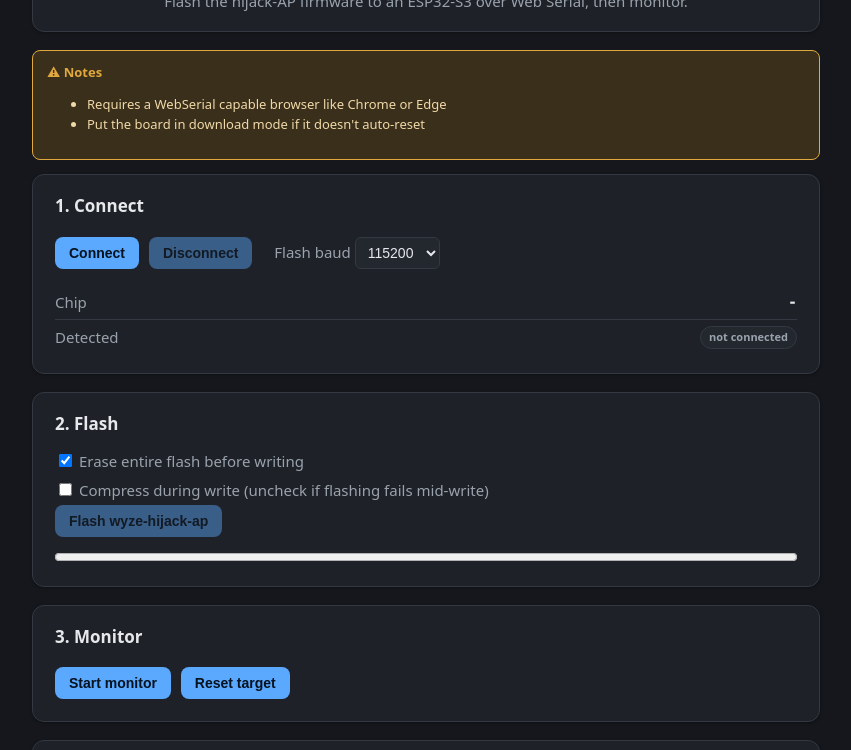
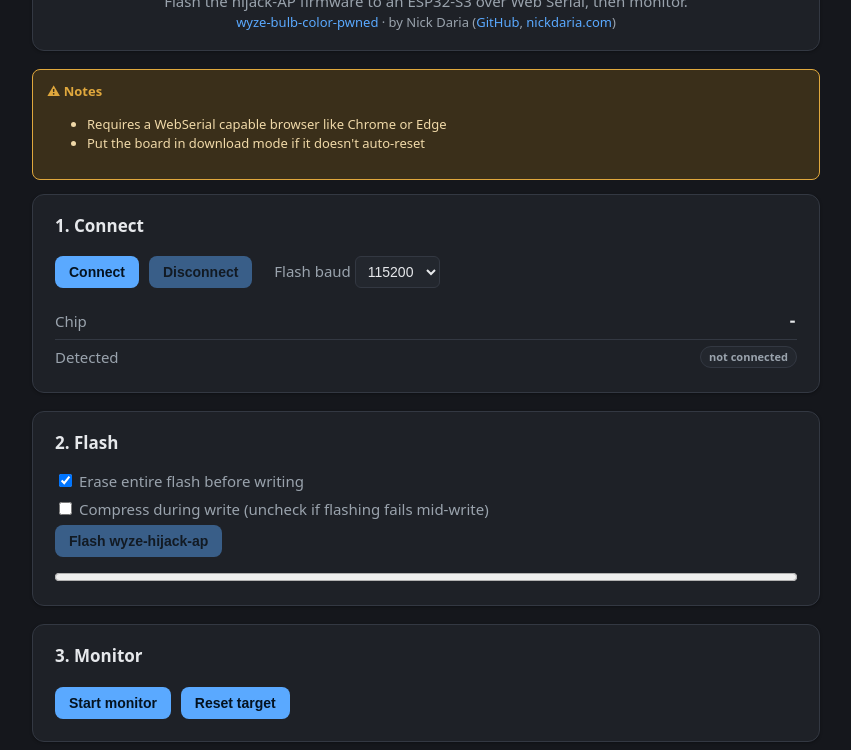
Before and after one commit to nickdaria/wyze-bulb-color-pwned, a plain HTML site: page src/webflasher/index.html in a window 1280 px wide. Shown: the part 96-846 px from the top of the page, without its empty margins (214-1065 px from the left). Drawn offline with Linux system fonts and the light colour scheme.

```diff
--- a/src/webflasher/index.html
+++ b/src/webflasher/index.html
@@ -11,6 +11,10 @@
     <header class="card header">
       <h1>wyze-hijack-ap flasher</h1>
       <p class="sub">Flash the hijack-AP firmware to an ESP32-S3 over Web Serial, then monitor.</p>
+      <p class="credits">
+        <a href="https://github.com/nickdaria/wyze-bulb-color-pwned">wyze-bulb-color-pwned</a>
+        &middot; by Nick Daria (<a href="https://github.com/nickdaria">GitHub</a>, <a href="https://www.nickdaria.com/">nickdaria.com</a>)
+      </p>
     </header>
 
     <div class="note">
--- a/src/webflasher/style.css
+++ b/src/webflasher/style.css
@@ -13,6 +13,7 @@ body{margin:0;background:var(--bg);color:var(--text);
 .header{text-align:center;}
 .header h1{margin:0 0 4px;font-size:26px;}
 .header .sub{margin:0;color:var(--muted);}
+.header .credits{margin:0;font-size:13px;color:var(--muted);}
 a{color:var(--accent);text-decoration:none;} a:hover{text-decoration:underline;}
 button{background:var(--accent);color:#04121f;border:0;border-radius:8px;
   padding:8px 14px;font-size:14px;font-weight:600;cursor:pointer;margin:4px 6px 4px 0;}
```
Also changed, not shown: 1 other file.
